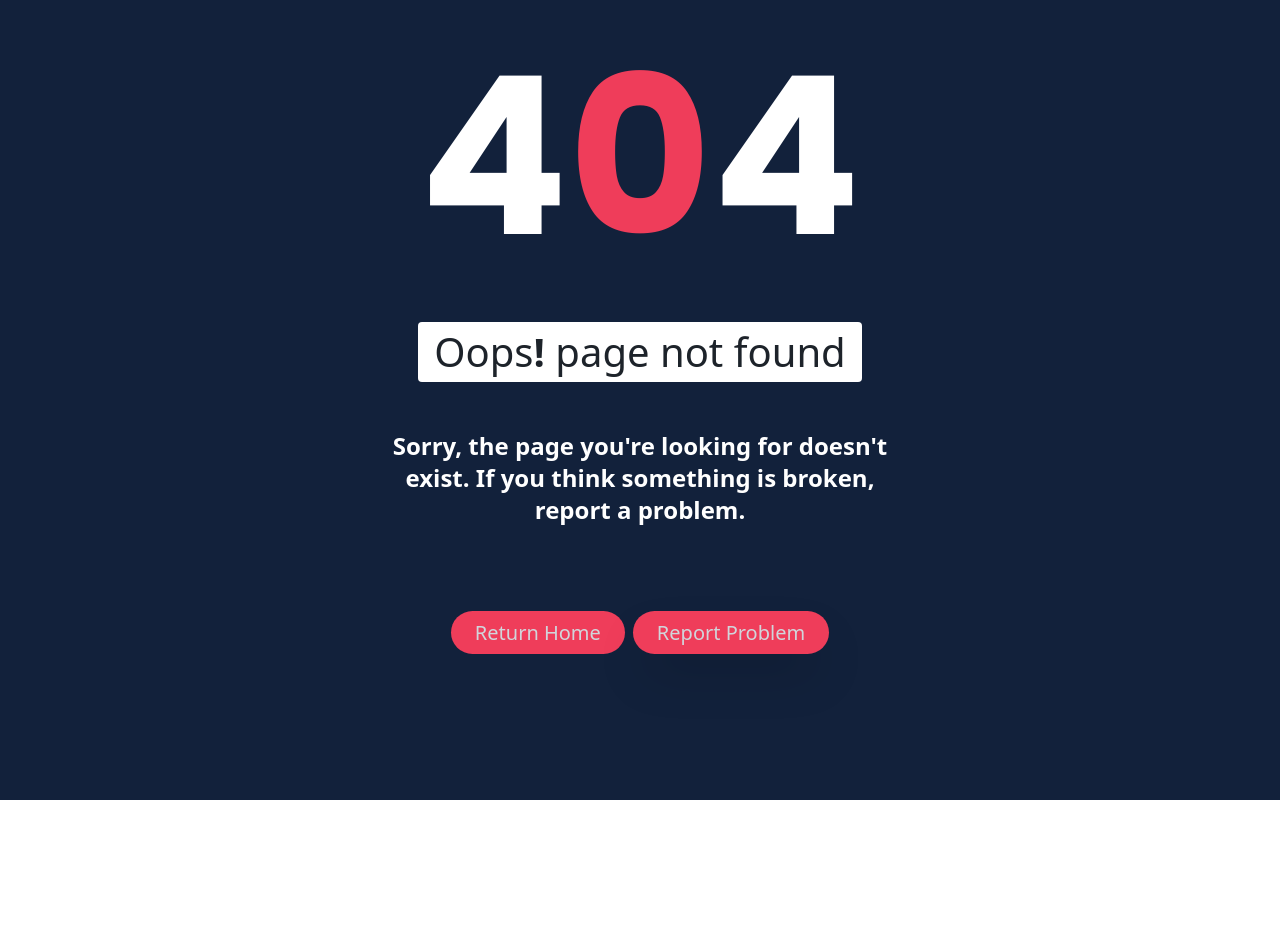
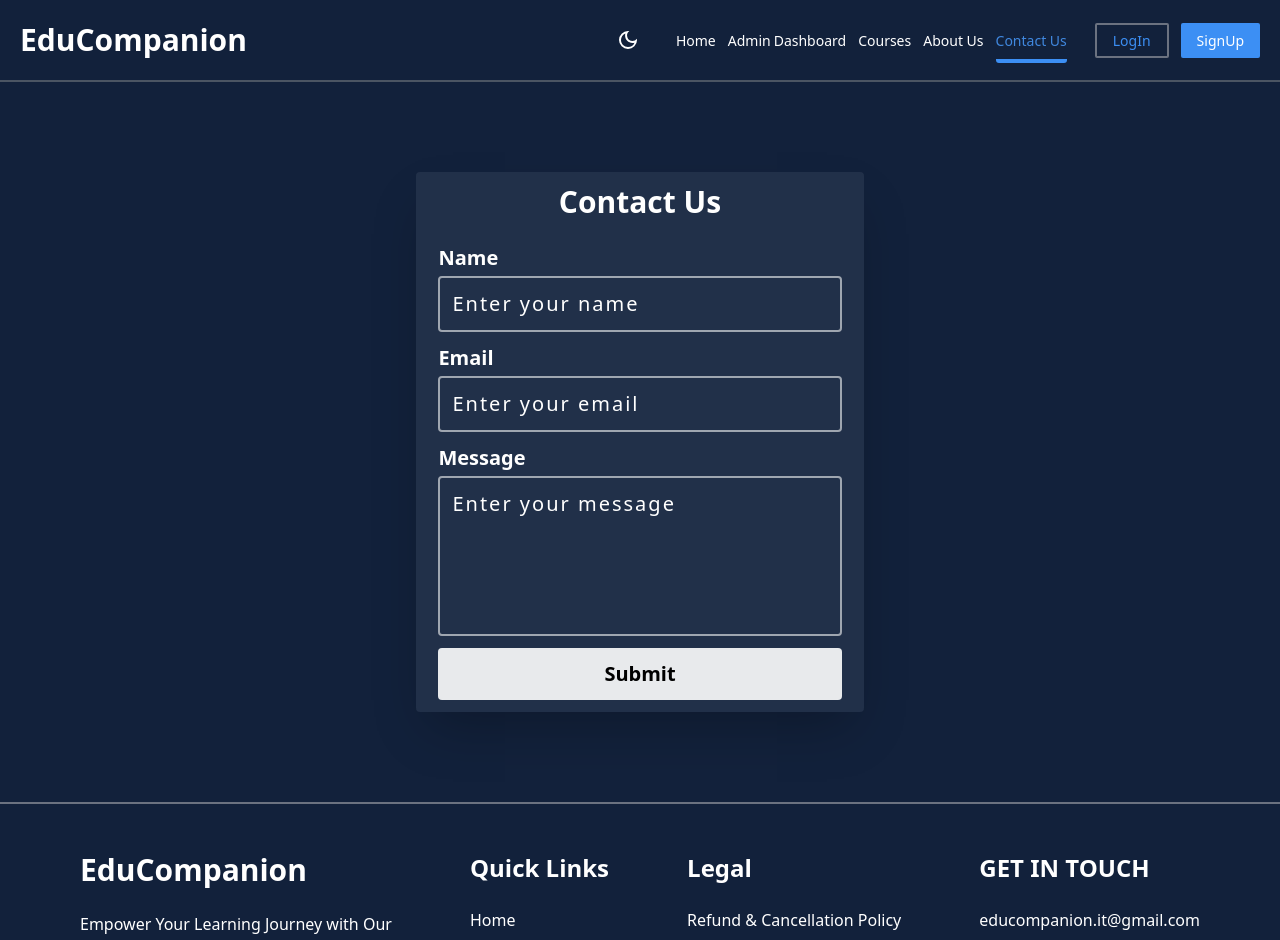
Before and after one commit to Raish10100/EduCompanion, a React (Vite) app in the folder client/: page /contact in a window 1280 px wide. Before the commit this address had no page. Shown: the top 940 px of the page. Before the commit the page ends 800 px from the top, so only its background shows below. Built offline with nearby package versions, Linux system fonts and the light colour scheme.

Commit message:
Added contact page

```diff
--- a/client/src/App.jsx
+++ b/client/src/App.jsx
@@ -7,6 +7,7 @@ import NotFound from "./Pages/NotFound"
 import SignUp from "./Pages/SignUp"
 import Login from "./Pages/Login"
 import CourseList from "./Pages/Course/CourseList"
+import Contact from "./Pages/Contact"
 
 function App() {
 
@@ -15,9 +16,11 @@ function App() {
       <Routes >
            <Route path='/' element={<HomePage />} />
            <Route path='/about' element={<AboutUs />} />
+            <Route path='/courses' element={<CourseList />} />
+            <Route path='/contact' element={<Contact />} />
+
            <Route path='/signup' element={<SignUp />} />
             <Route path='/login' element={<Login/>} />
-            <Route path='/courses' element={<CourseList />} />
 
            <Route path='/*' element={<NotFound />} />
       </Routes>
--- a/client/src/Components/footer.jsx
+++ b/client/src/Components/footer.jsx
@@ -1,5 +1,6 @@
 import { BsFacebook, BsInstagram, BsTwitter, BsLinkedin } from 'react-icons/bs'
 import { FaBriefcase, FaGithub  } from 'react-icons/fa'
+import { Link } from 'react-router-dom';
 function Footer() {
 
 
@@ -14,18 +15,18 @@ function Footer() {
             <section className='flex flex-col gap-3 justify-center items-center sm:items-start'>
                 <h2 className='font-bold text-2xl'>Quick Links</h2>
                 <ul className='flex flex-col sm:items-start items-center gap-3 mt-3'>
-                    <li><a href="" className='hover:text-[#3c8ff4] transition-all ease-in-out duration-300'>Home</a></li>
-                    <li><a href="" className='hover:text-[#3c8ff4] transition-all ease-in-out duration-300'>Courses</a></li>
-                    <li><a href="" className='hover:text-[#3c8ff4] transition-all ease-in-out duration-300'>About Us</a></li>
-                    <li><a href="" className='hover:text-[#3c8ff4] transition-all ease-in-out duration-300'>Contact</a></li>
+                    <li><Link className='hover:text-[#3c8ff4] transition-all ease-in-out duration-300' to={"/"}>Home</Link></li>
+                    <li><Link className='hover:text-[#3c8ff4] transition-all ease-in-out duration-300' to={"/courses"}>Courses</Link></li>
+                    <li><Link className='hover:text-[#3c8ff4] transition-all ease-in-out duration-300' to={"/about"}>About Us</Link></li>
+                    <li><Link className='hover:text-[#3c8ff4] transition-all ease-in-out duration-300' to={"/contact"}>Contact</Link></li>
                 </ul>
             </section>
             <section className='flex flex-col gap-3 justify-center items-center sm:items-start'>
                 <h2 className='font-bold text-2xl'>Legal</h2>
                 <ul className='flex flex-col sm:items-start gap-3 items-center mt-3'>
-                   <li><a href="" className='hover:text-[#3c8ff4] transition-all ease-in-out duration-300'>Refund & Cancellation Policy</a></li>
-                   <li><a href="" className='hover:text-[#3c8ff4] transition-all ease-in-out duration-300'>Privacy Policy</a></li>
-                   <li><a href="" className='hover:text-[#3c8ff4] transition-all ease-in-out duration-300'>Terms of use</a></li>
+                   <li><Link className='hover:text-[#3c8ff4] transition-all ease-in-out duration-300'>Refund & Cancellation Policy</Link></li>
+                   <li><Link className='hover:text-[#3c8ff4] transition-all ease-in-out duration-300'>Privacy Policy</Link></li>
+                   <li><Link className='hover:text-[#3c8ff4] transition-all ease-in-out duration-300'>Terms of use</Link></li>
                 </ul>
             </section>
             <section className='flex flex-col gap-6 justify-center items-center sm:items-start'>
--- /dev/null
+++ b/client/src/Helpers/RegexMatcher.js
@@ -0,0 +1,7 @@
+export function isValidEmail(string) {
+    return string.match(/^(([^<>()\[\]\\.,;:\s@"]+(\.[^<>()\[\]\\.,;:\s@"]+)*)|(".+"))@((\[[0-9]{1,3}\.[0-9]{1,3}\.[0-9]{1,3}\.[0-9]{1,3}\])|(([a-zA-Z\-0-9]+\.)+[a-zA-Z]{2,}))$/);
+}
+
+export function isValidPassword(string) {
+    return string.match(/^(?=.*[0-9])(?=.*[!@#$%^&*])[a-zA-Z0-9!@#$%^&*]{6,16}$/);
+}
--- a/client/src/Pages/AboutUs.jsx
+++ b/client/src/Pages/AboutUs.jsx
@@ -19,7 +19,7 @@ function AboutUs(){
                         Our platform offers interactive courses and diverse learning materials. We aim to empower individuals with the knowledge and skills for success.
                     </p>
                     <div className="flex flex-row  flex-wrap gap-8 sm:gap-2 sm:mt-12 pb-[20px] w-[100%]  justify-center lg:justify-start ">
-                        <button><Link className="border-2  border-gray-500 shadow-2xl hover:border-gray-200 transition-all ease-in-out duration-300 text-[#0c0303eb] dark:text-white sm:px-20 px-6 py-2 sm:py-4 rounded-sm text-2xl">Contact Us</Link></button>
+                        <button><Link className="border-2  border-gray-500 shadow-2xl hover:border-gray-200 transition-all ease-in-out duration-300 text-[#0c0303eb] dark:text-white sm:px-20 px-6 py-2 sm:py-4 rounded-sm text-2xl hover:bg-[#4076d330]">Contact Us</Link></button>
                     </div>
                 </div>
                 <div className=" justify-center items-center item-hidden lg:block">
--- /dev/null
+++ b/client/src/Pages/Contact.jsx
@@ -0,0 +1,124 @@
+import { Link } from "react-router-dom";
+import HomeLayout from "../Layouts/HomeLayout";
+import { useState } from "react";
+import toast from "react-hot-toast";
+import { isValidEmail } from "../Helpers/RegexMatcher";
+import axiosInstance from "../Helpers/axiosInstance";
+
+function Contact() {
+
+    const [isLoading, setIsLoading] = useState(false)
+    const [userInput, setUserInput] = useState({
+        name: "",
+        email: "",
+        message: "",
+    });
+
+    const handleUserInput = (e) => {
+        const { name, value } = e.target;
+        console.log(name, value);
+        setUserInput({
+            ...userInput,
+            [name] : value,
+        })
+    }
+
+    const onFormSubmit = async(e) => {
+        e.preventDefault();
+        // console.log("debugging")
+        if(!userInput.name || !userInput.email || !userInput.message){
+           return  toast.error("All fields are required");
+        };
+
+        if(!isValidEmail(userInput.email)){
+           return toast.error("Please enter valid email");
+        }
+
+        const loadingMessage = toast.loading("Submitting your message...")
+        setIsLoading(true)
+        try {
+            const response = await axiosInstance.post("/contact", userInput)
+                // console.log(response);
+                setIsLoading(false)
+                toast.success("Message submitted successfully", { id: loadingMessage});
+
+                if(response?.data?.success) {
+                    setUserInput({
+                        name: "",
+                        email: "",
+                        message: "",
+                    })
+                }
+        } catch (error) {
+            toast.error("Operation failed...", { id: loadingMessage})
+        }
+    }
+
+  return (
+    <HomeLayout>
+      <div className="flex justify-center items-center h-[90vh] dark:bg-[#12213b] bg-[#e5e7eb] ">
+        <form
+            onSubmit={onFormSubmit}
+            // noValidate
+          className="dark:bg-[#c6cedd16] bg-[#c0c3c9ef] shadow-2xl w-[80%] sm:w-[50%] lg:w-[35%]  flex-col flex justify-center items-center py-3 gap-6 rounded "
+        >
+          <h1 className="text-xl vs:text-3xl text-black dark:text-white font-bold">
+            Contact Us
+          </h1>
+          <div className="fields w-[90%] flex flex-col justify-center items-center gap-3">
+            <div className="w-[100%] flex flex-col gap-1">
+                <label htmlFor="Name" className="text-start w-[100%] text-xl font-bold dark:text-white text-black">Name</label>
+                <input
+                required
+                type="name"
+                placeholder="Enter your name"
+                name="name"
+                id="name"
+                className="px-3 py-3 w-[100%] outline-none dark:hover:border-[#fff] border-black transition-all ease-in-out duration-300 tracking-widest text-black  dark:text-white dark:border-[#ffffff91] text-md sm:text-xl  border-2 rounded bg-transparent placeholder:text-black placeholder:dark:text-white"
+                  value={userInput.name}
+                  onChange={handleUserInput}
+                />
+            </div>
+            <div className="w-[100%] flex flex-col gap-1">
+                <label htmlFor="Email" className="text-start w-[100%] text-xl font-bold dark:text-white text-black">Email</label>
+                <input
+                required
+                type="email"
+                placeholder="Enter your email"
+                name="email"
+                id="email"
+                className="px-3 py-3 w-[100%] outline-none dark:hover:border-[#fff] border-black transition-all ease-in-out duration-300 tracking-widest text-black  dark:text-white dark:border-[#ffffff91] text-md sm:text-xl  border-2 rounded bg-transparent placeholder:text-black placeholder:dark:text-white"
+                  value={userInput.email}
+                  onChange={handleUserInput}
+                />
+            </div>
+            <div className="w-[100%] flex flex-col gap-1">
+                <label htmlFor="message" className="text-start w-[100%] text-xl font-bold dark:text-white text-black">Message</label>
+                <textarea
+                    required
+                    placeholder="Enter your message"
+                    name="message"
+                    id="message"
+                    className="px-3 py-3 w-[100%] outline-none resize-none h-40 dark:hover:border-[#fff] border-black transition-all ease-in-out duration-300 tracking-widest text-black  dark:text-white dark:border-[#ffffff91] text-md sm:text-xl  border-2 rounded bg-transparent placeholder:text-black placeholder:dark:text-white"
+                      value={userInput.message}
+                      onChange={handleUserInput}
+                />
+            </div>
+            <button
+              type="submit"
+              disabled={isLoading}
+              className="signup-btn dark:bg-[#ffffffe5] bg-[#000000] rounded text-white active:bg-[#000000a2] dark:active:bg-[#ffffff7f] transition-all ease-in-out duration-300 border-none px-3 py-3 w-[100%] dark:text-black font-semibold text-md sm:text-xl"
+            >
+              {
+                isLoading ? "Submitting..." : "Submit"
+              }
+            </button>
+          </div>
+        </form>
+      </div>
+    </HomeLayout>
+  );
+}
+
+
+export default Contact;
--- a/client/src/Pages/Drawer.jsx
+++ b/client/src/Pages/Drawer.jsx
@@ -46,16 +46,16 @@ function Drawer() {
                             <li><Link className="hover:text-[#3c8ff4] light:text-black transition-all duration-300 ease-in-out">Admin Dashboard</Link></li>
                             <li><Link className="hover:text-[#3c8ff4] light:text-black transition-all duration-300 ease-in-out" to={'/courses'} >Courses</Link></li>
                             <li><Link className="hover:text-[#3c8ff4] light:text-black transition-all duration-300 ease-in-out" to={'/about'}>About Us</Link></li>
-                            <li><Link className="hover:text-[#3c8ff4] light:text-black transition-all duration-300 ease-in-out">Contact Us</Link></li>
+                            <li><Link className="hover:text-[#3c8ff4] light:text-black transition-all duration-300 ease-in-out" to={'/contact'}>Contact Us</Link></li>
                         </div>
                         <div className="  fixed bottom-[50px] flex items-center justify-center w-[90%] gap-1 ">
 
                             {
                                 isLoggedIn
                                 ?
-                                <button ><Link onClick={handleLogout} className="bg-[#fff] hover:bg-[#ffffffd5] transition-all ease-in-out duration-300 text-[#3c8ff4] px-6 py-[6px] rounded-sm   hover:border-gray-300 border-2">LogOut</Link></button>
+                                <button ><Link onClick={handleLogout} className="bg-transparent hover:bg-[#4076d330] transition-all ease-in-out duration-300 text-[#3c8ff4] px-6 py-[6px] rounded-sm   hover:border-gray-300  border-2">LogOut</Link></button>
                                 :
-                                <button ><Link className="bg-[#fff] hover:bg-[#ffffffd5] transition-all ease-in-out duration-300 text-[#3c8ff4] px-8 py-[6px] rounded-sm  hover:border-gray-300 border-2" to={'/login'}>LogIn</Link></button>
+                                <button ><Link className="bg-transparent hover:bg-[#4076d330]  transition-all ease-in-out duration-300 text-[#3c8ff4] px-8 py-[6px] rounded-sm  hover:border-gray-300  border-2" to={'/login'}>LogIn</Link></button>
                             }
                             {
                                 isLoggedIn
--- a/client/src/Pages/HomePage.jsx
+++ b/client/src/Pages/HomePage.jsx
@@ -22,7 +22,7 @@ function HomePage() {
                             </p>
                             <div className="flex flex-row flex-wrap vs:h-[150px] justify-center vs:justify-start w-[100%] gap-6 sm:gap-2 mt-6 vs:mt-12 ">
                                 <button ><Link className=" bg-[#3c8ff4] w-[100%] hover:bg-[#3c6df4] shadow-2xl  transition-all ease-in-out duration-300 text-white sm:px-24 sm:py-4  px-8 py-2 rounded-sm text-2xl" to={'/courses'}>Courses</Link></button>
-                                <button><Link className="border-2  border-gray-500 shadow-2xl hover:border-gray-200 transition-all ease-in-out duration-300 text-[#0c0303eb] dark:text-white sm:px-20 px-6 py-2 sm:py-4 rounded-sm text-2xl">Contact Us</Link></button>
+                                <button><Link className="border-2  border-gray-500 shadow-2xl hover:border-gray-200 transition-all ease-in-out duration-300 text-[#0c0303eb] dark:text-white sm:px-20 px-6 py-2 sm:py-4 rounded-sm text-2xl hover:bg-[#4076d330]" to={'/contact'}>Contact Us</Link></button>
                             </div>
                         </div>
                         <img src={HomeImg} alt="" className='max-w-[35%] item-hidden lg:block max-h-[550px] mt-[-40px] ' />
--- a/client/src/Pages/Navbar.jsx
+++ b/client/src/Pages/Navbar.jsx
@@ -85,17 +85,17 @@ function Navbar() {
                         {
                             isLoggedIn
                             ?
-                            <button ><Link onClick={handleLogout} className=" border-gray-500 hover:border-gray-100 border-2 text-sm transition-all ease-in-out duration-300 text-[#3c8ff4] px-4 py-[6px] rounded-sm">LogOut</Link></button>
+                            <button ><Link onClick={handleLogout} className=" border-gray-500 hover:border-gray-100 border-2 text-sm transition-all ease-in-out duration-300 text-[#3c8ff4] px-4 py-[6px] rounded-sm hover:bg-[#4076d330]">LogOut</Link></button>
                             :
-                            <button ><Link className=" border-gray-500 hover:border-gray-100 border-2 text-sm transition-all ease-in-out duration-300 text-[#3c8ff4] px-4 py-[6px] rounded-sm" to={'/login'}>LogIn</Link></button>
+                            <button ><Link className=" border-gray-500 hover:border-gray-100 border-2 text-sm transition-all ease-in-out duration-300 text-[#3c8ff4] px-4 py-[6px] rounded-sm hover:bg-[#4076d330]" to={'/login'}>LogIn</Link></button>
 
                         }
                         {
                             isLoggedIn
                             ?
-                            <button><Link className="bg-[#3c8ff4] hover:bg-[#3c6df4db] transition-all text-sm ease-in-out duration-300 text-white px-4 py-2 rounded-sm">Profile</Link></button>
+                            <button><Link className="bg-[#3c8ff4] hover:bg-[#3c6df4db] transition-all text-sm ease-in-out duration-300 text-white px-4 py-2 rounded-sm ">Profile</Link></button>
                             :
-                            <button><Link className="bg-[#3c8ff4] hover:bg-[#3c6df4db] transition-all text-sm ease-in-out duration-300 text-white px-4 py-2 rounded-sm" to={'/signup'}>SignUp</Link></button>
+                            <button><Link className="bg-[#3c8ff4] hover:bg-[#3c6df4db] transition-all text-sm ease-in-out duration-300 text-white px-4 py-2 rounded-sm " to={'/signup'}>SignUp</Link></button>
                         }
                     </div>
                 </div>
--- a/client/src/Pages/SignUp.jsx
+++ b/client/src/Pages/SignUp.jsx
@@ -5,6 +5,7 @@ import toast from 'react-hot-toast'
 import { RxCross2 } from "react-icons/rx";
 import { useDispatch } from "react-redux";
 import { createAccount } from "../Redux/Slices/AuthSlice";
+import { isValidEmail, isValidPassword } from "../Helpers/RegexMatcher";
 
 function SignUp() {
 
@@ -61,11 +62,11 @@ function SignUp() {
            return toast.error("Name should be atleast 5 charactor long")
         }
         // checking email
-        if(!signupData.email.match(/^(([^<>()\[\]\\.,;:\s@"]+(\.[^<>()\[\]\\.,;:\s@"]+)*)|(".+"))@((\[[0-9]{1,3}\.[0-9]{1,3}\.[0-9]{1,3}\.[0-9]{1,3}\])|(([a-zA-Z\-0-9]+\.)+[a-zA-Z]{2,}))$/)){
+        if(!isValidEmail(signupData.email)){
            return toast.error("Invalid email id")
         }
         // checking password
-        if(signupData.password.length < 8 || signupData.password.length > 16) {
+        if(signupData.password.length < 8 || signupData.password.length > 16 || !isValidPassword(signupData.password)) {
           return  toast.error('Password length must be between 8 and 16 characters')
         }
 
```
